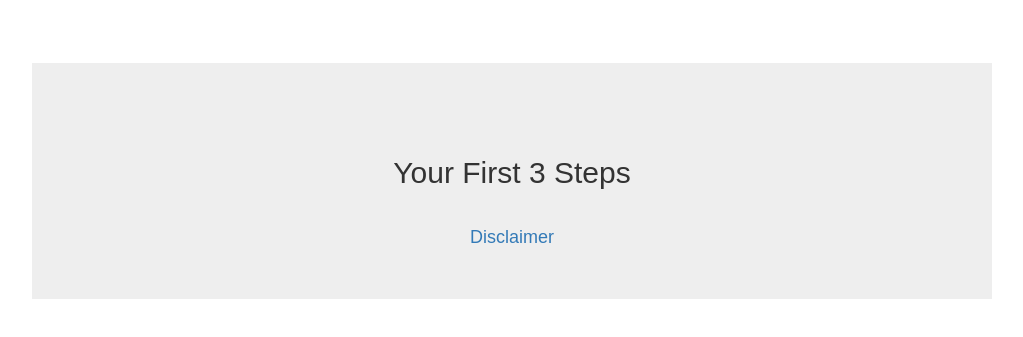
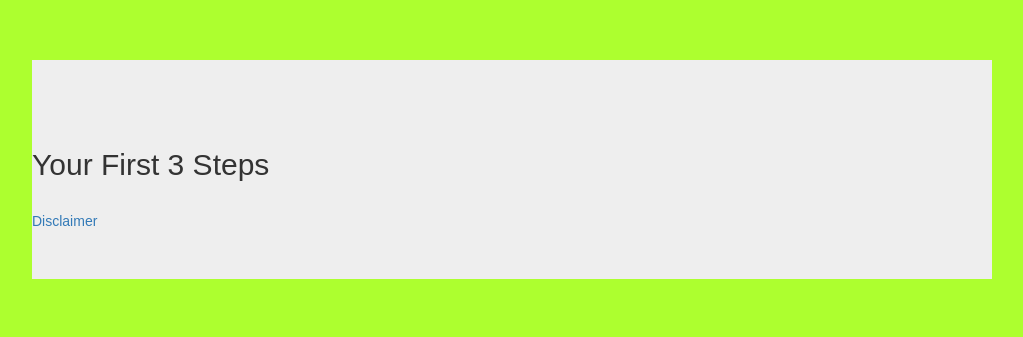
Before and after one commit to march-dave/sinai-cancer-hackathon, a React (Create React App) app: page / in a window 1280 px wide. Shown: the part 255-592 px from the top of the page, without its empty margins (128-1151 px from the left). Built offline with nearby package versions, Linux system fonts and the light colour scheme.

Commit message:
css change

```diff
--- a/src/App.css
+++ b/src/App.css
@@ -1,28 +1,3 @@
-.App {
-  text-align: center;
+body {
+    background: greenyellow;
 }
-
-.App-logo {
-  animation: App-logo-spin infinite 20s linear;
-  height: 80px;
-}
-
-.App-header {
-  background-color: #222;
-  height: 150px;
-  padding: 20px;
-  color: white;
-}
-
-.App-title {
-  font-size: 1.5em;
-}
-
-.App-intro {
-  font-size: large;
-}
-
-@keyframes App-logo-spin {
-  from { transform: rotate(0deg); }
-  to { transform: rotate(360deg); }
-}
```
